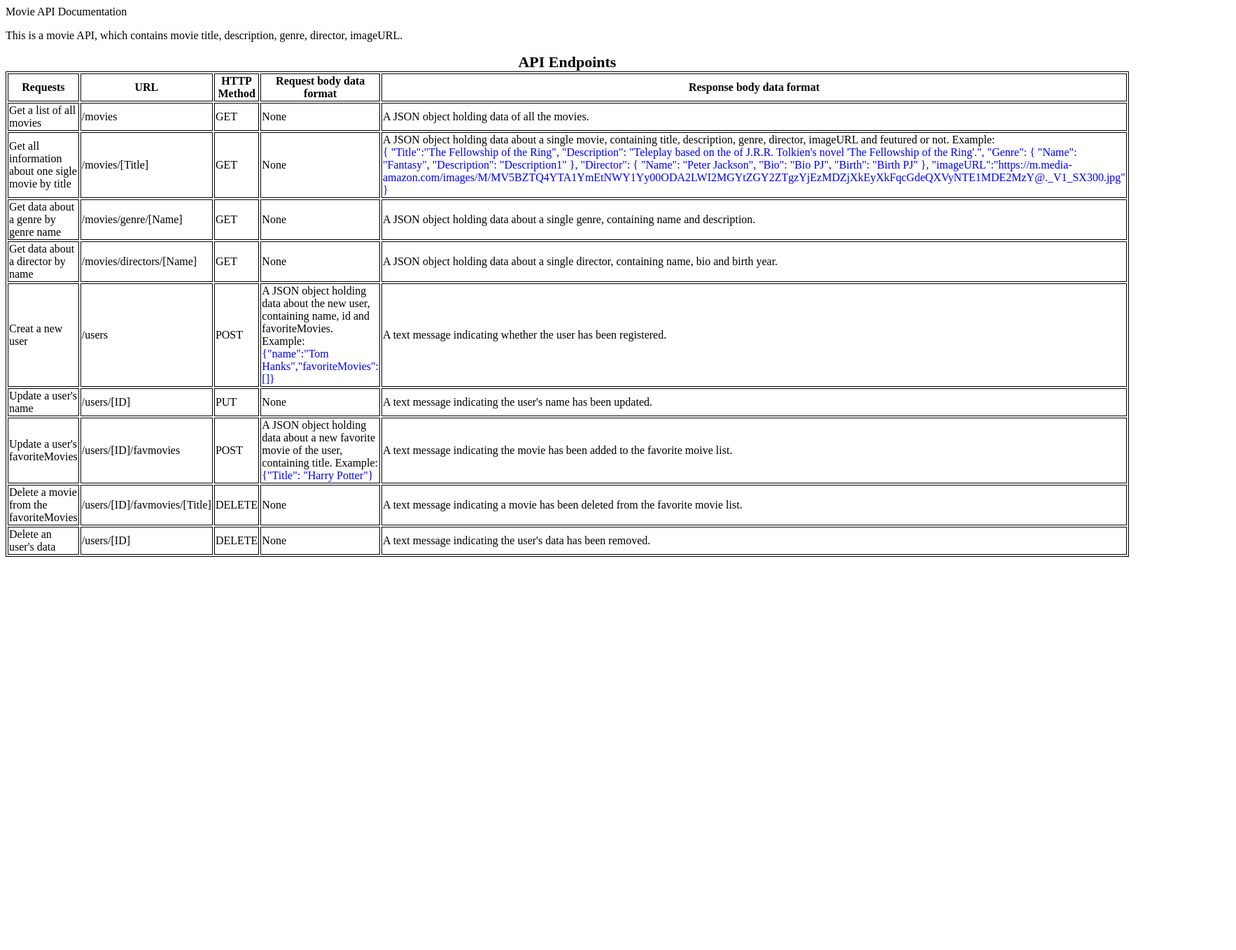
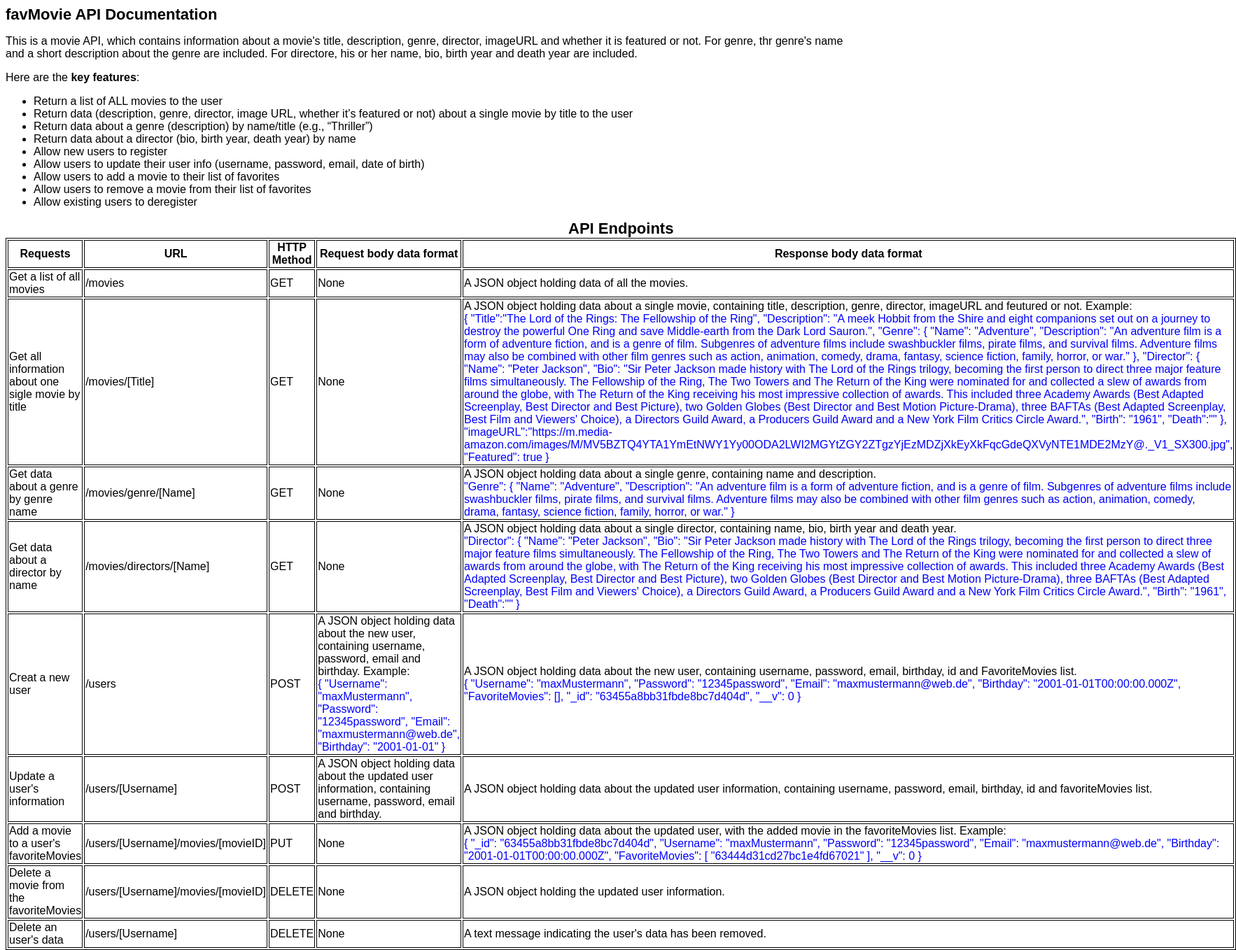
Before and after one commit to schen888/movie_api, a website: page public/documentation.html in a window 1280 px wide. Shown: the whole page at 70% size, 1766 px wide, since content can reach past the window. Before the commit the page ends 804 px from the top, so only its background shows below. Drawn offline with Linux system fonts and the light colour scheme.

Commit message:
Update the documentation.

```diff
--- a/public/documentation.html
+++ b/public/documentation.html
@@ -5,7 +5,12 @@
         <meta name="viewport" content="width=device-width, initial-scale=1">
         <title>Documentaion</title>
         <style>
-            caption {
+            body {
+                max-width: 1200px;
+                font-family: sans-serif;
+            }
+
+            header, caption {
                 font-size: 22px;
                 font-weight: 700;
             }
@@ -17,9 +22,23 @@
             }
         </style>
     </head>
-        <header>Movie API Documentation</header>
+        <header>favMovie API Documentation</header>
         <body>
-            <P>This is a movie API, which contains movie title, description, genre, director, imageURL.</P>
+            <P>This is a movie API, which contains information about a movie's title, description, genre, director, imageURL and whether it is featured or not. For genre, thr genre's name
+                and a short description about the genre are included. For directore, his or her name, bio, birth year and death year are included.
+            </P>
+            <p>Here are the <strong>key features</strong>:</p>
+            <ul>
+                <li>Return a list of ALL movies to the user</li>
+                <li>Return data (description, genre, director, image URL, whether it’s featured or not) about a single movie by title to the user</li>
+                <li>Return data about a genre (description) by name/title (e.g., “Thriller”)</li>
+                <li>Return data about a director (bio, birth year, death year) by name</li>
+                <li>Allow new users to register</li>
+                <li>Allow users to update their user info (username, password, email, date of birth)</li>
+                <li>Allow users to add a movie to their list of favorites</li>
+                <li>Allow users to remove a movie from their list of favorites</li>
+                <li>Allow existing users to deregister</li>
+            </ul>
             <table>
                 <caption>API Endpoints</caption>
                 <tr>
@@ -44,20 +63,22 @@
                     <td>A JSON object holding data about a single movie, containing title, description, genre, director, imageURL and feutured or not. Example:
                         <div class="example">
                             {
-                                "Title":"The Fellowship of the Ring",
-                                "Description": "Teleplay based on the of J.R.R. Tolkien's novel 'The Fellowship of the Ring'.",
+                                "Title":"The Lord of the Rings: The Fellowship of the Ring",
+                                "Description": "A meek Hobbit from the Shire and eight companions set out on a journey to destroy the powerful One Ring and save Middle-earth from the Dark Lord Sauron.",
                                 "Genre":
                                     {
-                                        "Name": "Fantasy",
-                                        "Description": "Description1"
+                                        "Name": "Adventure",
+                                        "Description": "An adventure film is a form of adventure fiction, and is a genre of film. Subgenres of adventure films include swashbuckler films, pirate films, and survival films. Adventure films may also be combined with other film genres such as action, animation, comedy, drama, fantasy, science fiction, family, horror, or war."
                                     },
                                 "Director":
                                     {
                                         "Name": "Peter Jackson",
-                                        "Bio": "Bio PJ",
-                                        "Birth": "Birth PJ"
+                                        "Bio": "Sir Peter Jackson made history with The Lord of the Rings trilogy, becoming the first person to direct three major feature films simultaneously. The Fellowship of the Ring, The Two Towers and The Return of the King were nominated for and collected a slew of awards from around the globe, with The Return of the King receiving his most impressive collection of awards. This included three Academy Awards (Best Adapted Screenplay, Best Director and Best Picture), two Golden Globes (Best Director and Best Motion Picture-Drama), three BAFTAs (Best Adapted Screenplay, Best Film and Viewers' Choice), a Directors Guild Award, a Producers Guild Award and a New York Film Critics Circle Award.",
+                                        "Birth": "1961",
+                                        "Death":""
                                     },
-                                "imageURL":"https://m.media-amazon.com/images/M/MV5BZTQ4YTA1YmEtNWY1Yy00ODA2LWI2MGYtZGY2ZTgzYjEzMDZjXkEyXkFqcGdeQXVyNTE1MDE2MzY@._V1_SX300.jpg"
+                                "imageURL":"https://m.media-amazon.com/images/M/MV5BZTQ4YTA1YmEtNWY1Yy00ODA2LWI2MGYtZGY2ZTgzYjEzMDZjXkEyXkFqcGdeQXVyNTE1MDE2MzY@._V1_SX300.jpg",
+                                "Featured": true
                             }
                         </div>
                     </td>
@@ -67,50 +88,99 @@
                     <td>/movies/genre/[Name]</td>
                     <td>GET</td>
                     <td>None</td>
-                    <td>A JSON object holding data about a single genre, containing name and description.</td>
+                    <td>A JSON object holding data about a single genre, containing name and description.
+                        <div class="example">
+                            "Genre":
+                                    {
+                                        "Name": "Adventure",
+                                        "Description": "An adventure film is a form of adventure fiction, and is a genre of film. Subgenres of adventure films include swashbuckler films, pirate films, and survival films. Adventure films may also be combined with other film genres such as action, animation, comedy, drama, fantasy, science fiction, family, horror, or war."
+                                    }
+                        </div>
+                    </td>
                 </tr>
                 <tr>
                     <td>Get data about a director by name</td>
                     <td>/movies/directors/[Name]</td>
                     <td>GET</td>
                     <td>None</td>
-                    <td>A JSON object holding data about a single director, containing name, bio and birth year.</td>
+                    <td>A JSON object holding data about a single director, containing name, bio, birth year and death year.
+                        <div class="example">
+                            "Director":
+                                    {
+                                        "Name": "Peter Jackson",
+                                        "Bio": "Sir Peter Jackson made history with The Lord of the Rings trilogy, becoming the first person to direct three major feature films simultaneously. The Fellowship of the Ring, The Two Towers and The Return of the King were nominated for and collected a slew of awards from around the globe, with The Return of the King receiving his most impressive collection of awards. This included three Academy Awards (Best Adapted Screenplay, Best Director and Best Picture), two Golden Globes (Best Director and Best Motion Picture-Drama), three BAFTAs (Best Adapted Screenplay, Best Film and Viewers' Choice), a Directors Guild Award, a Producers Guild Award and a New York Film Critics Circle Award.",
+                                        "Birth": "1961",
+                                        "Death":""
+                                    }
+                        </div>
+                    </td>
                 </tr>
                 <tr>
                     <td>Creat a new user</td>
                     <td>/users</td>
                     <td>POST</td>
-                    <td>A JSON object holding data about the new user, containing name, id and favoriteMovies. Example:
-                        <div class="example">{"name":"Tom Hanks","favoriteMovies": []}</div>
+                    <td>A JSON object holding data about the new user, containing username, password, email and birthday. Example:
+                        <div class="example">
+                            {
+                                "Username": "maxMustermann",
+                                "Password": "12345password",
+                                "Email": "maxmustermann@web.de",
+                                "Birthday": "2001-01-01"
+                            }
+                        </div>
                     </td>
-                    <td>A text message indicating whether the user has been registered.</td>
+                    <td>A JSON object holding data about the new user, containing username, password, email, birthday, id and FavoriteMovies list.
+                        <div class="example">
+                            {
+                                "Username": "maxMustermann",
+                                "Password": "12345password",
+                                "Email": "maxmustermann@web.de",
+                                "Birthday": "2001-01-01T00:00:00.000Z",
+                                "FavoriteMovies": [],
+                                "_id": "63455a8bb31fbde8bc7d404d",
+                                "__v": 0
+                            }
+                        </div>
+                    </td>
                 </tr>
                 <tr>
-                    <td>Update a user's name</td>
-                    <td>/users/[ID]</td>
+                    <td>Update a user's information</td>
+                    <td>/users/[Username]</td>
+                    <td>POST</td>
+                    <td>A JSON object holding data about the updated user information, containing username, password, email and birthday.</td>
+                    <td>A JSON object holding data about the updated user information, containing username, password, email, birthday, id and favoriteMovies list.</td>
+                </tr>
+                <tr>
+                    <td>Add a movie to a user's favoriteMovies</td>
+                    <td>/users/[Username]/movies/[movieID]</td>
                     <td>PUT</td>
                     <td>None</td>
-                    <td>A text message indicating the user's name has been updated.</td>
-                </tr>
-                <tr>
-                    <td>Update a user's favoriteMovies</td>
-                    <td>/users/[ID]/favmovies</td>
-                    <td>POST</td>
-                    <td>A JSON object holding data about a new favorite movie of the user, containing title. Example:
-                        <div class="example">{"Title": "Harry Potter"}</div>
+                    <td>A JSON object holding data about the updated user, with the added movie in the favoriteMovies list. Example:
+                        <div class="example">
+                            {
+                                "_id": "63455a8bb31fbde8bc7d404d",
+                                "Username": "maxMustermann",
+                                "Password": "12345password",
+                                "Email": "maxmustermann@web.de",
+                                "Birthday": "2001-01-01T00:00:00.000Z",
+                                "FavoriteMovies": [
+                                    "63444d31cd27bc1e4fd67021"
+                                ],
+                                "__v": 0
+                            }
+                        </div>
                     </td>
-                    <td>A text message indicating the movie has been added to the favorite moive list.</td>
                 </tr>
                 <tr>
                     <td>Delete a movie from the favoriteMovies</td>
-                    <td>/users/[ID]/favmovies/[Title]</td>
+                    <td>/users/[Username]/movies/[movieID]</td>
                     <td>DELETE</td>
                     <td>None</td>
-                    <td>A text message indicating a movie has been deleted from the favorite movie list.</td>
+                    <td>A JSON object holding the updated user information.</td>
                 </tr>
                 <tr>
                     <td>Delete an user's data</td>
-                    <td>/users/[ID]</td>
+                    <td>/users/[Username]</td>
                     <td>DELETE</td>
                     <td>None</td>
                     <td>A text message indicating the user's data has been removed.</td>
```
Also changed, not shown: log.txt (+9 -0 lines).
